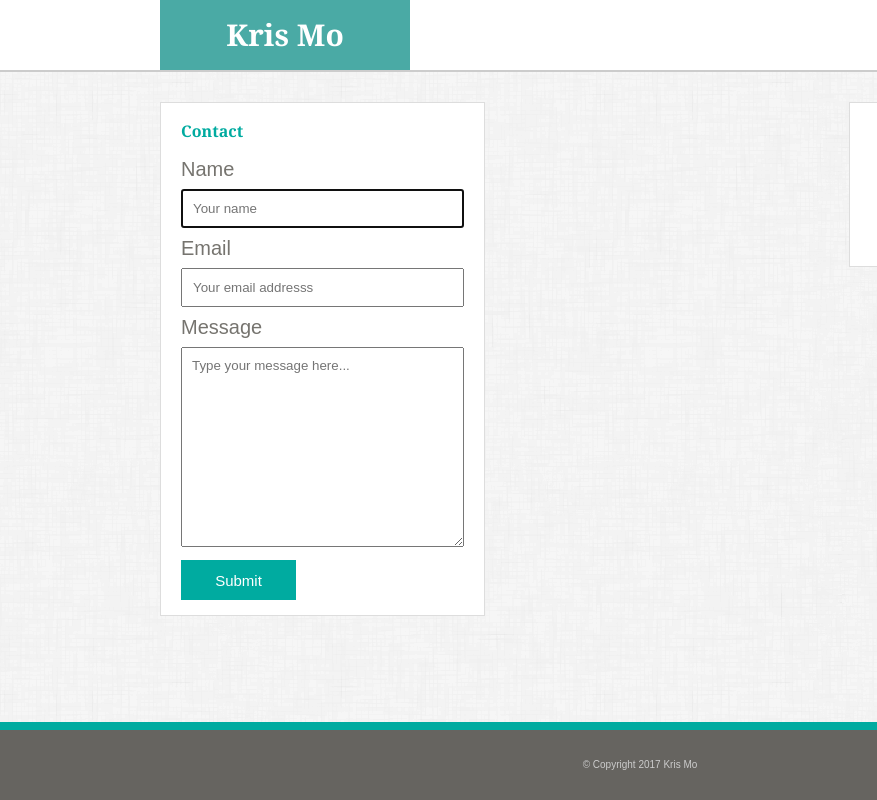
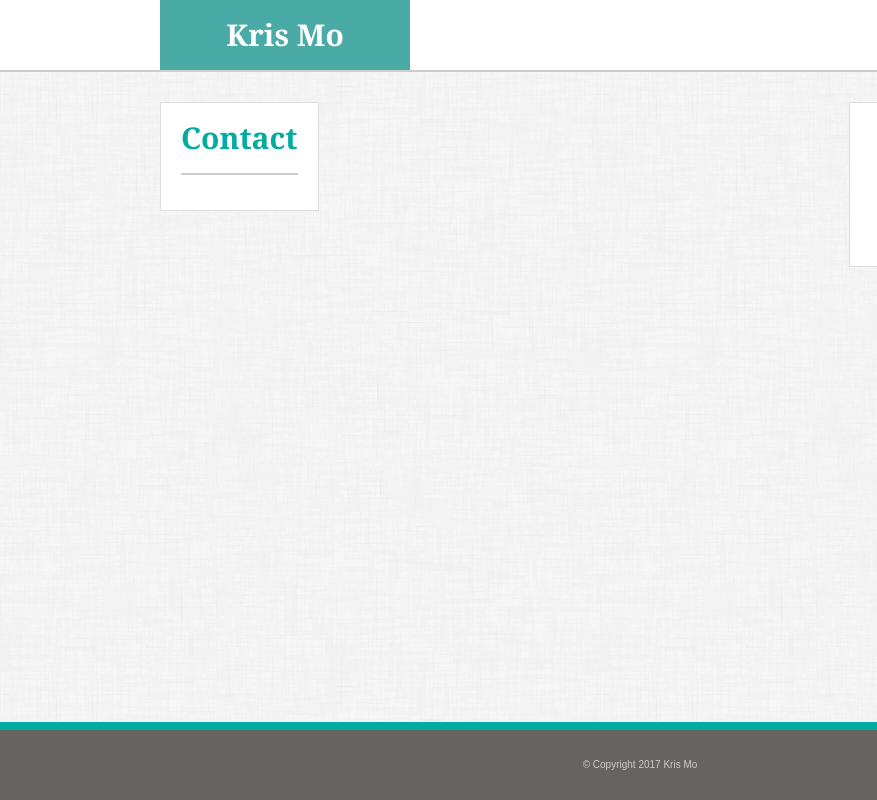
Before and after one commit to krizzm0/Responsive-Portfolio, a plain HTML site: page contact.html in a window 1280 px wide. Shown: the full height of the page, 0-877 px from the left. Drawn offline with Linux system fonts and the light colour scheme.

```diff
--- a/assets/css/style.css
+++ b/assets/css/style.css
@@ -194,6 +194,7 @@ h3 {
 /* Contact Page */
 form {
 	padding-top: 20px;
+	width: 100%;
 }
 
 input {
--- a/contact.html
+++ b/contact.html
@@ -24,27 +24,10 @@
 
 <!-- Main Section  -->
 	<div class="container clearfix" id="mainContainer"> <!-- Start mainContainer -->
-		<section id='contactForm'>
-			<h2>Contact</h2>
+		<section>
+			<h1>Contact</h1>
 			<form action='' method='post'>
-				<fieldset>
-					<label>Name</label>
-					<input placeholder="Your name" type="text" tabindex="1" required autofocus>
-				</fieldset>
 
-				<fieldset>
-					<label>Email</label>
-					<input placeholder="Your email addresss" type="email" tabindex="2" required>
-				</fieldset>
-
-				<fieldset>
-					<label>Message</label>
-					<textarea placeholder="Type your message here..." tabindex="3" required></textarea>
-				</fieldset>
-
-				<fieldset>
-					<button name="submit" type="submit" id="contactSubmit" data-submit="...Sending">Submit</button>
-				</fieldset>
 			</form>
 		</section>
 
```
